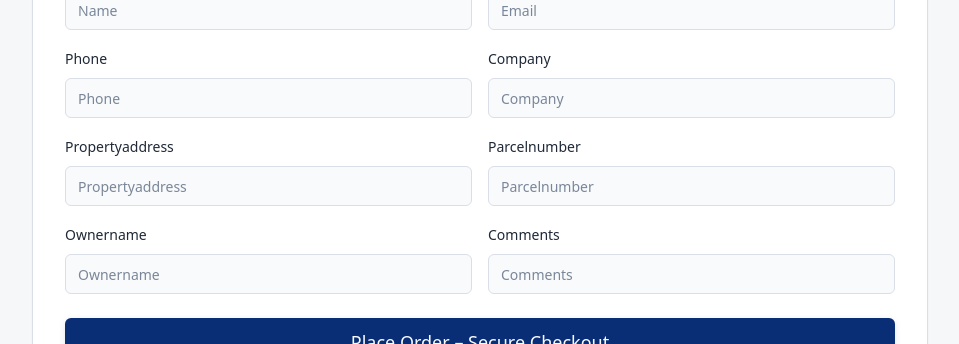
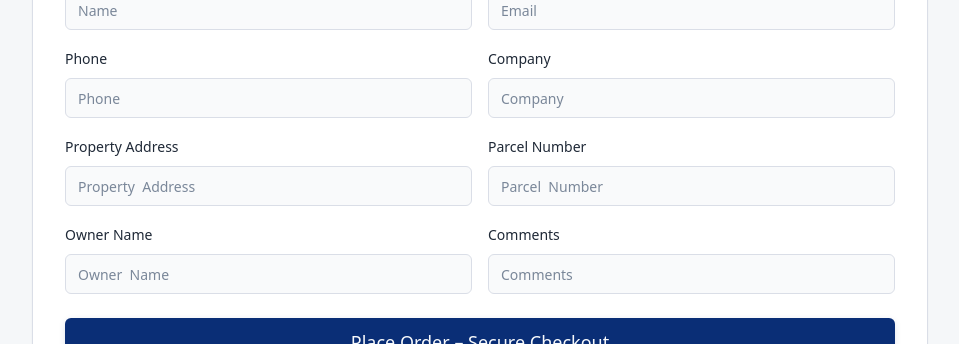
Before and after one commit to gadaparathanbabu-oresv/neuskaletitle, a React (Vite) app: page / in a window 1280 px wide. Shown: the part 4100-4444 px from the top of the page, without its empty margins (160-1119 px from the left). Built offline with nearby package versions, Linux system fonts and the light colour scheme.

Commit message:
Add files via upload

```diff
--- a/src/components/OrderFormSection.tsx
+++ b/src/components/OrderFormSection.tsx
@@ -213,9 +213,9 @@ export const OrderFormSection = () => {
                                         "email",
                                         "phone",
                                         "company",
-                                        "propertyaddress",
-                                        "parcelnumber",
-                                        "ownername",
+                                        "property Address",
+                                        "parcel Number",
+                                        "owner Name",
                                         "comments",
                                     ].map((field) => (
                                         <div key={field} className="space-y-2">
```
